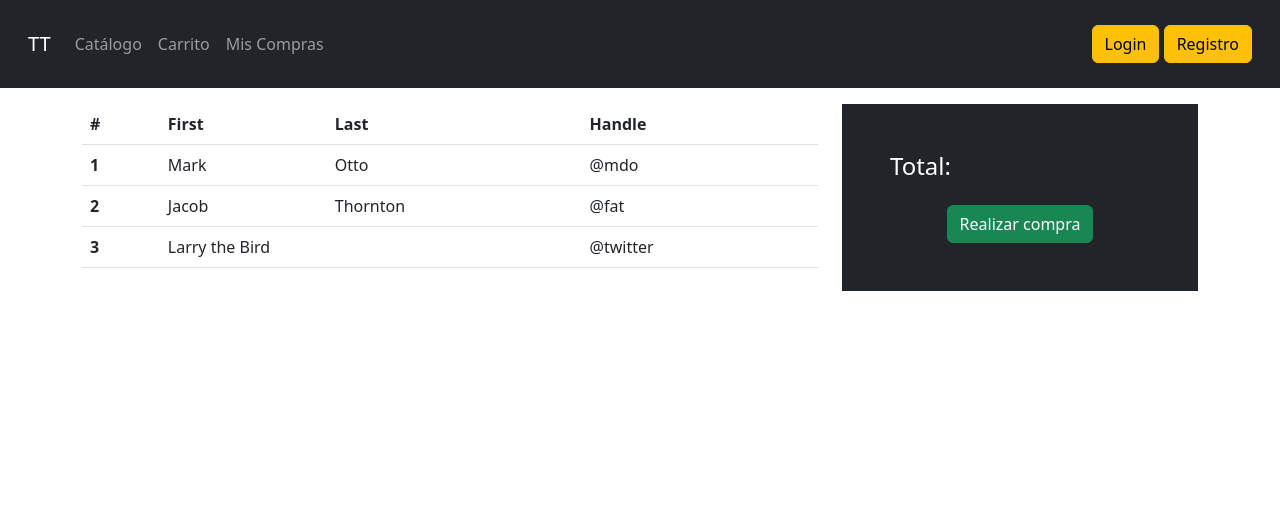
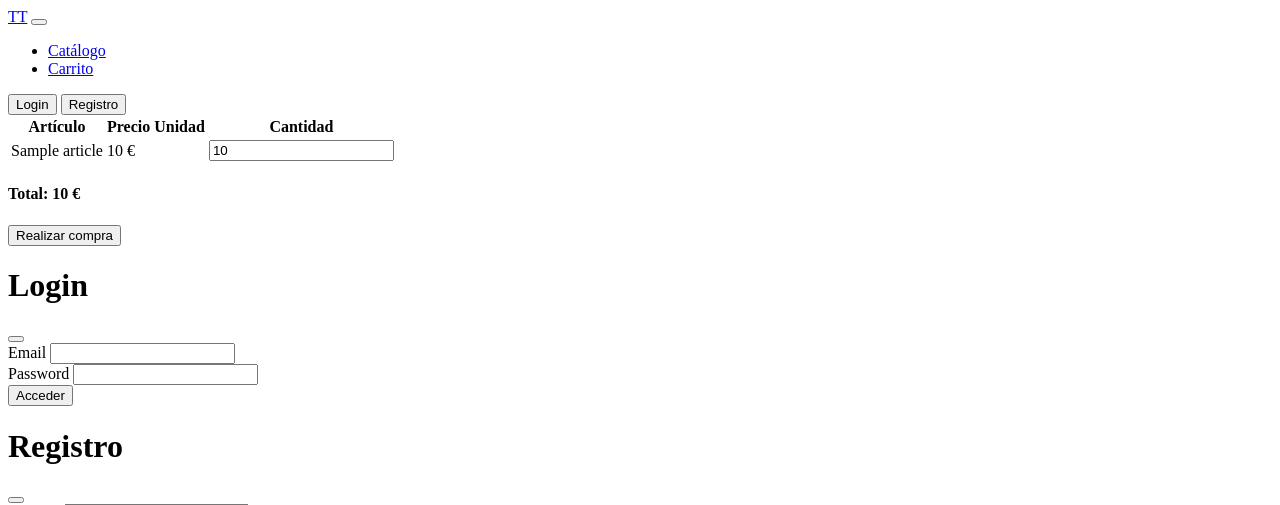
Before and after one commit to jlucas0/dwes-2, a PHP site: the page made by views/cart/index.twig in a window 1280 px wide. Shown: the top 505 px of the page. Run offline with PHP 8.4, Linux system fonts and the light colour scheme; the template is opened without the code that fills it: most values are stand-ins (such as "Sample title", 1, 10 or a date in 2020); some libraries are stand-ins or nearby versions.

Commit message:
Actualización dinámica del carrito

```diff
--- a/index.php
+++ b/index.php
@@ -33,7 +33,6 @@
 //Lectura de los parámetros de ruta, que el htaccess incluye en el valor path
 if(isset($_GET['path'])){
 	$path = explode("/",$_GET['path']);
-
 	if(isset($path[0])){
 		$controller = $path[0];
 		if(isset($path[1])){
@@ -44,6 +43,7 @@
 		}
 	}
 }
+
 
 //Se le otorgan a Twig las variables de las rutas para que pinte el menú
 $twig->addGlobal("CONTROLLER",$controller);
@@ -57,7 +57,7 @@
 	}
 }
 //Si es algo incorrecto, carga por defecto la portada
-if(empty($response)){
+if(empty($response) && $response !== 0){
 	redirect();
 }
 
--- a/views/cart/index.twig
+++ b/views/cart/index.twig
@@ -5,47 +5,94 @@
 {% block content %}
 
 	<article class="container mt-3">
+		{% if articles %}
 			<div class="row">
 				<div class="col-12 col-md-7 col-lg-8">
 					<table class="table table-hover">
 					  <thead>
 					    <tr>
-				      <th scope="col">#</th>
-				      <th scope="col">First</th>
-				      <th scope="col">Last</th>
-				      <th scope="col">Handle</th>
+					      <th scope="col">Artículo</th>
+					      <th scope="col">Precio Unidad</th>
+					      <th scope="col">Cantidad</th>
 					    </tr>
 					  </thead>
 					  <tbody>
-				    <tr>
-				      <th scope="row">1</th>
-				      <td>Mark</td>
-				      <td>Otto</td>
-				      <td>@mdo</td>
+					  	{% for article in articles %}
+						    <tr id="row{{article.id}}">
+						      <td>{{article.title}}</td>
+						      <td>{{article.price}} €</td>
+						      <td><input type="number" step="1" class="amountSelector w-25 text-center" data-article="{{article.id}}" value="{{article.amount}}"></td>
 						    </tr>
-				    <tr>
-				      <th scope="row">2</th>
-				      <td>Jacob</td>
-				      <td>Thornton</td>
-				      <td>@fat</td>
-				    </tr>
-				    <tr>
-				      <th scope="row">3</th>
-				      <td colspan="2">Larry the Bird</td>
-				      <td>@twitter</td>
-				    </tr>
+						{% endfor %}
 					  </tbody>
 					</table>
 				</div>
 				<div class="col-12 col-md-5 col-lg-4">
 					<div class="bg-dark text-white p-5">
-					<h4>Total: </h4>
+						<div id="priceInfo">
+							<h4>Total: <span id="totalPrice">{{price}}</span> €</h4>
 							<div class="mt-4 text-center">
 								<button class="btn btn-success">Realizar compra</button>
 							</div>
 						</div>
+						<div id="priceLoader" class="text-center" style="display: none;">
+							<div class="spinner-border text-success">
+							  <span class="visually-hidden">Loading...</span>
 							</div>
 						</div>
+					</div>
+				</div>
+			</div>
+		{% else %}
+			<h5 class="text-center mt-4">Aún no hay artículos en el carrito.</h5>
+		{% endif %}
 	</article>
 
 {% endblock %}
+{% block extraScripts %}
+	<script type="text/javascript">
+		let selectorBlocked = false;
+		$(".amountSelector").change(function(){
+			let amount = $(this).val();
+			let article = $(this).data("article");
+			//Desactivar los selectores mientras se actualiza el precio
+			$(".amountSelector").attr("disabled",true);
+			//Mostrar el spinner
+			$("#priceInfo").hide();
+			$("#priceLoader").show();
+			//Enviar los datos al back
+			$.ajax({
+			  method: "POST",
+			  url: "{{URL}}/cart/update",
+			  data: { article: article, amount: amount }
+			})
+		  	.done(async function( price ) {
+
+
+
+				await wait();
+
+		  		//Recargar el precio
+
+		  		$("#totalPrice").text(price);
+
+				//Si la cantidad es 0, borrar la fila
+				if(amount == 0){
+					$("#row"+article).remove();
+				}
+				//Reactivar los selectores
+				$(".amountSelector").attr("disabled",false);
+				$("#priceInfo").show();
+				$("#priceLoader").hide();
+
+				//Si el precio es 0, se recarga la página
+				if(price == "0"){
+					location.reload();
+				}
+		  	});
+		});
+		async function wait() {
+		  await new Promise(resolve => setTimeout(resolve, 2000));
+		}
+	</script>
+{% endblock %}
--- a/views/layout.twig
+++ b/views/layout.twig
@@ -22,9 +22,11 @@
 			        <li class="nav-item">
 			          <a class="nav-link {% if CONTROLLER=='cart' and ACTION=='index' %}active{% endif %}" href="{{URL}}/cart">Carrito {% if cartCount %}<span class="badge text-bg-primary">{{cartCount}}</span>{% endif %}</a>
 			        </li>
-			        <li class="nav-item">
-			          <a class="nav-link {% if CONTROLLER=='purchases' and ACTION=='index' %}active{% endif %}" href="{{URL}}/purchases">Mis Compras</a>
-			        </li>
+			        {% if USER %}
+				        <li class="nav-item">
+				          <a class="nav-link {% if CONTROLLER=='purchases' and ACTION=='index' %}active{% endif %}" href="{{URL}}/purchases">Mis Compras</a>
+				        </li>
+				    {% endif %}
 		      	</ul>
 		      	{% if USER %}
 		      		<div>
@@ -170,5 +172,6 @@
 		  	});
 		}
 	</script>
+	{% block extraScripts %}{% endblock %}
 </body>
 </html>
```
Also changed, not shown: controllers/CartController.php (+75 -1 lines), controllers/UsersController.php (+11 -1 lines). Lines whose indentation alone changed are shown as unchanged.
